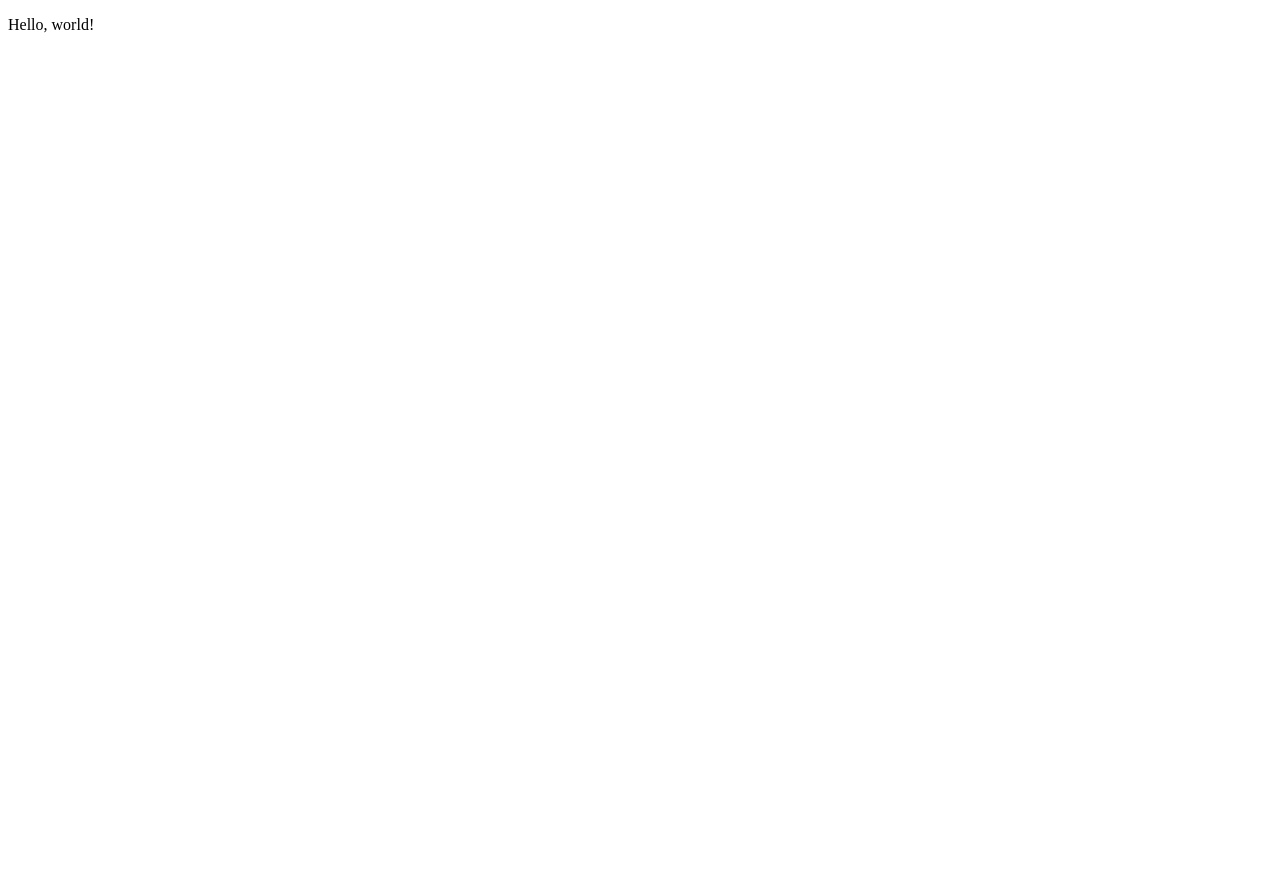
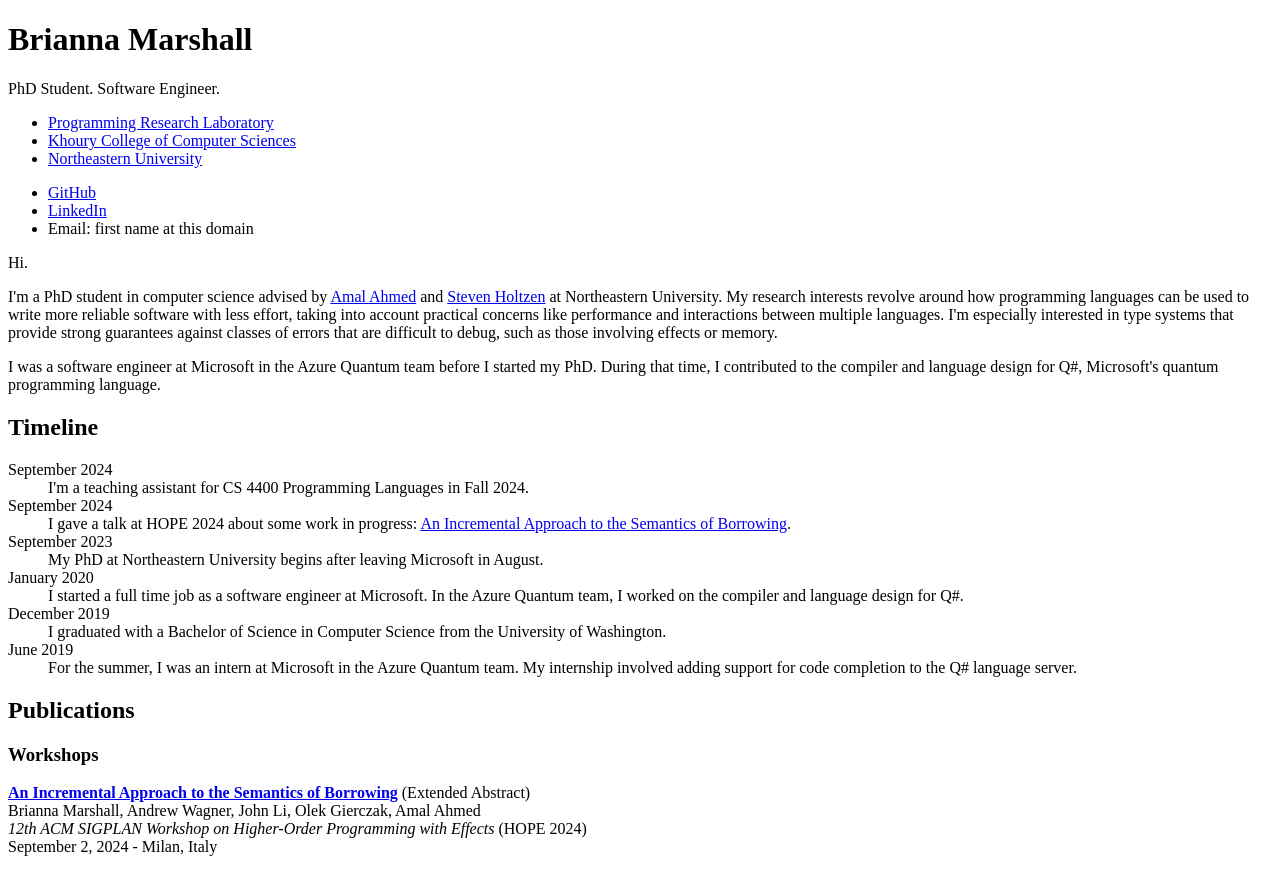
Before and after one commit to bamarsha/bamarsha.github.io, a plain HTML site: page index.html in a window 1280 px wide. Before the commit the page ends 800 px from the top, so only its background shows below. Drawn offline with Linux system fonts and the light colour scheme.

Commit message:
First draft

```diff
--- a/index.html
+++ b/index.html
@@ -1,9 +1,63 @@
 <!doctype html>
 <html>
   <head>
-    <title>Hello, world!</title>
+    <title>Brianna Marshall</title>
   </head>
   <body>
-    <p>Hello, world!</p>
+    <h1>Brianna Marshall</h1>
+
+    <p class="tagline">PhD Student. Software Engineer.</p>
+
+    <ul class="affiliations">
+      <li><a href="https://prl.khoury.northeastern.edu">Programming Research Laboratory</a></li>
+      <li><a href="https://www.khoury.northeastern.edu">Khoury College of Computer Sciences</a></li>
+      <li><a href="https://www.northeastern.edu">Northeastern University</a></li>
+    </ul>
+
+    <ul class="social">
+      <li><a href="https://github.com/bamarsha">GitHub</a></li>
+      <li><a href="https://www.linkedin.com/in/bmarsha/">LinkedIn</a></li>
+      <li>Email: first name at this domain</li>
+    </ul>
+
+    <p class="hello">Hi.</p>
+
+    <p>
+    I'm a PhD student in computer science advised by <a href="https://www.khoury.northeastern.edu/~amal/">Amal Ahmed</a> and <a href="https://www.khoury.northeastern.edu/home/sholtzen/">Steven Holtzen</a> at Northeastern University.
+    My research interests revolve around how programming languages can be used to write more reliable software with less effort, taking into account practical concerns like performance and interactions between multiple languages.
+    I'm especially interested in type systems that provide strong guarantees against classes of errors that are difficult to debug, such as those involving effects or memory.
+    </p>
+    <p>
+    I was a software engineer at Microsoft in the Azure Quantum team before I started my PhD.
+    During that time, I contributed to the compiler and language design for Q#, Microsoft's quantum programming language.
+    </p>
+
+    <h2>Timeline</h2>
+
+    <dl>
+      <dt>September 2024</dt>
+      <dd>I'm a teaching assistant for CS 4400 Programming Languages in Fall 2024.</dd>
+      <dt>September 2024</dt>
+      <dd>I gave a talk at HOPE 2024 about some work in progress: <a href="https://icfp24.sigplan.org/details/hope-2024-papers/6/An-Incremental-Approach-to-the-Semantics-of-Borrowing">An Incremental Approach to the Semantics of Borrowing</a>.</dd>
+      <dt>September 2023</dt>
+      <dd>My PhD at Northeastern University begins after leaving Microsoft in August.</dd>
+      <dt>January 2020</dt>
+      <dd>I started a full time job as a software engineer at Microsoft. In the Azure Quantum team, I worked on the compiler and language design for Q#.</dd>
+      <dt>December 2019</dt>
+      <dd>I graduated with a Bachelor of Science in Computer Science from the University of Washington.</dd>
+      <dt>June 2019</dt>
+      <dd>For the summer, I was an intern at Microsoft in the Azure Quantum team. My internship involved adding support for code completion to the Q# language server.</dd>
+    </dl>
+
+    <h2>Publications</h2>
+
+    <h3>Workshops</h3>
+
+    <p>
+    <b><a href="https://icfp24.sigplan.org/details/hope-2024-papers/6/An-Incremental-Approach-to-the-Semantics-of-Borrowing">An Incremental Approach to the Semantics of Borrowing</a></b> (Extended Abstract)<br>
+    Brianna Marshall, Andrew Wagner, John Li, Olek Gierczak, Amal Ahmed<br>
+    <i>12th ACM SIGPLAN Workshop on Higher-Order Programming with Effects</i> (HOPE 2024)<br>
+    September 2, 2024 - Milan, Italy
+    </p>
   </body>
 </html>
```
